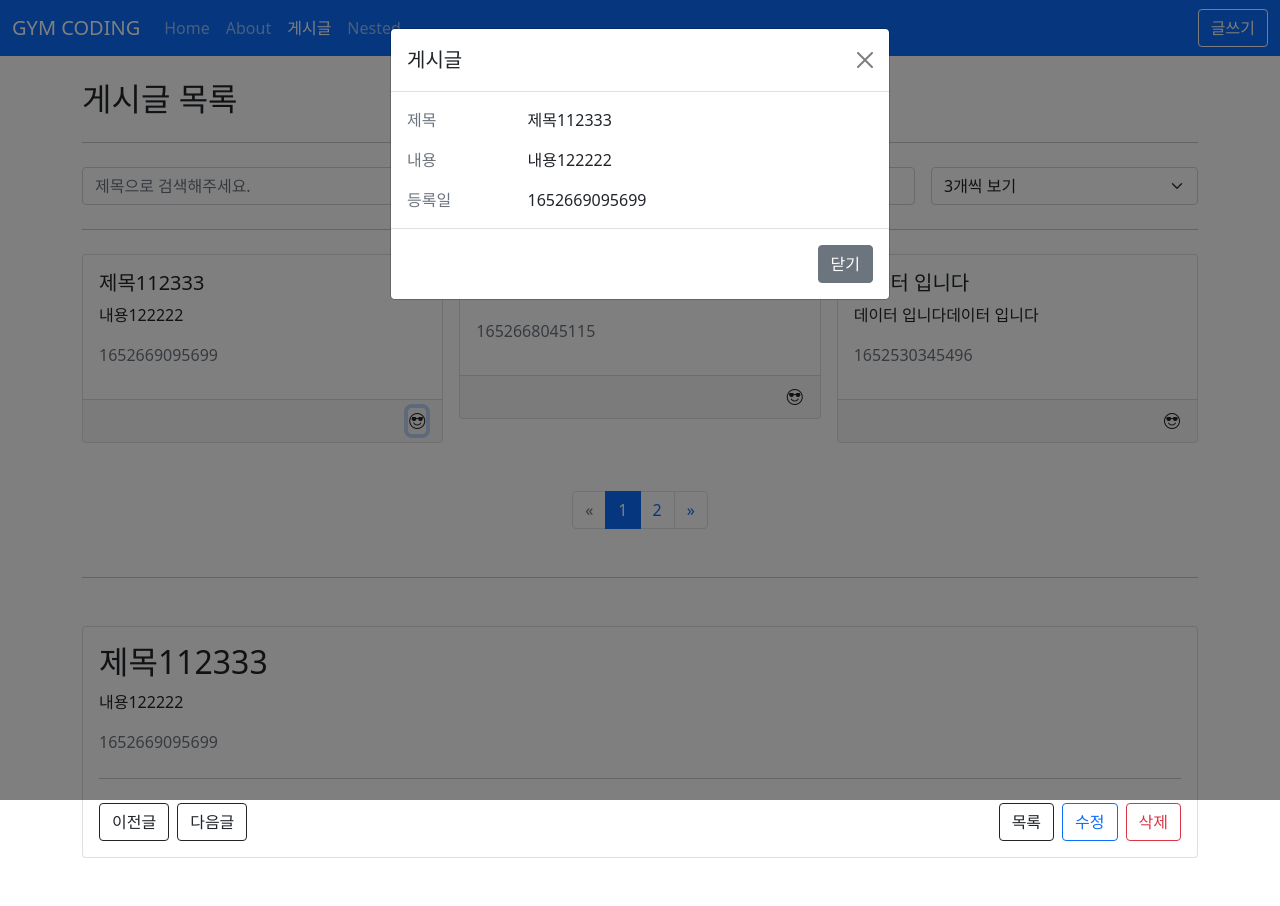
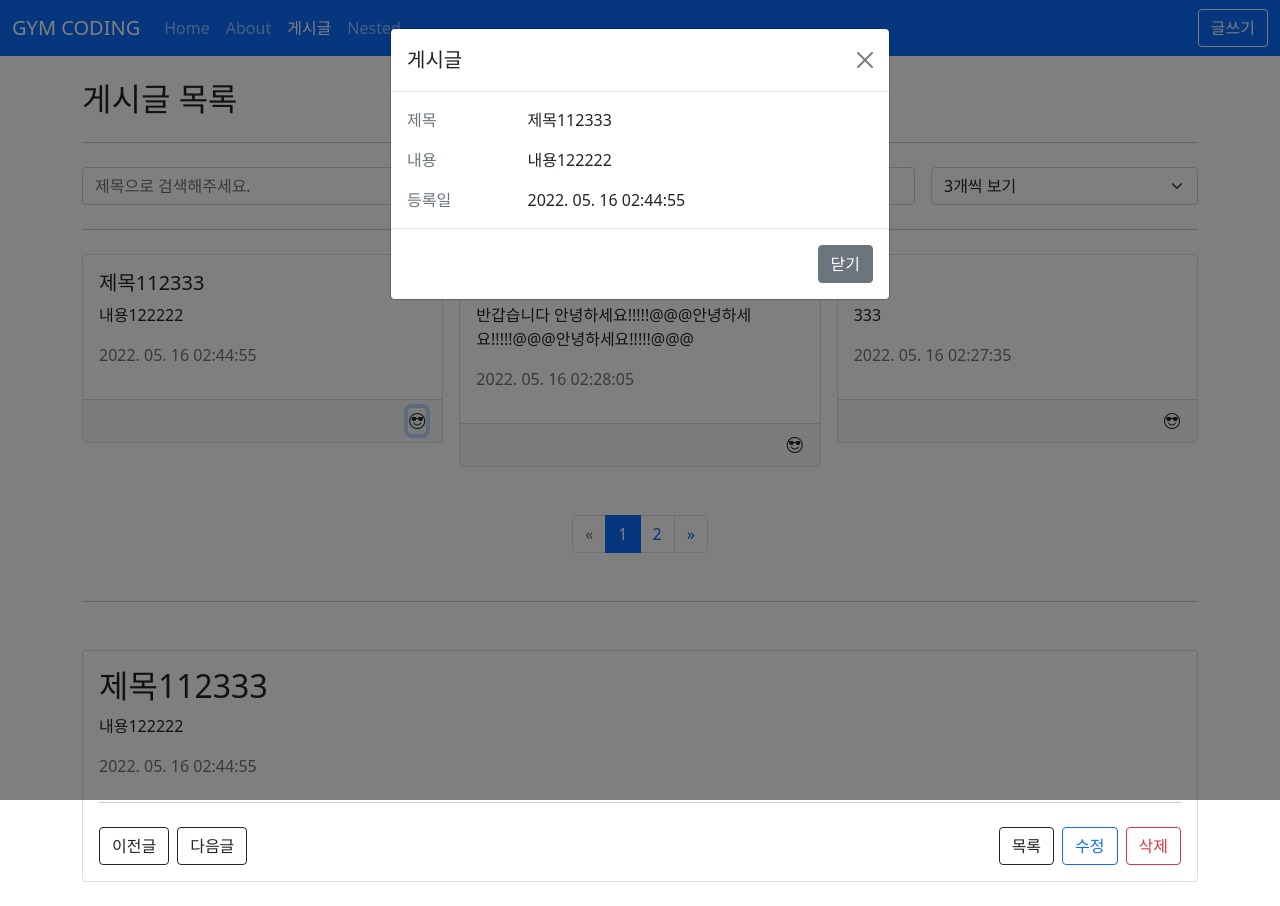
Before and after one commit to gymcoding/vue3-posts, a Vue app: page /posts in a window 1280 px wide. Both pictures are taken after a click on the button 417 px from the left and 421 px from the top of the page. Before the commit the page ends 882 px from the top, so only its background shows below. Built offline with nearby package versions, Linux system fonts and the light colour scheme; data requests are answered from the project's data file.

Commit message:
19_dayjs_plugin

```diff
--- a/db.json
+++ b/db.json
@@ -9,6 +9,7 @@
     {
       "title": "222",
       "content": "333",
+      "createdAt": 1652668055115,
       "id": 11
     },
     {
@@ -20,6 +21,7 @@
     {
       "title": "안녕하세요!!!!!",
       "content": "반갑습니다 안녕하세요!!!!!@@@안녕하세요!!!!!@@@안녕하세요!!!!!@@@",
+      "createdAt": 1652668085115,
       "id": 13
     },
     {
--- a/package.json
+++ b/package.json
@@ -12,6 +12,7 @@
     "axios": "^0.27.2",
     "bootstrap": "^5.1.3",
     "bootstrap-icons": "^1.8.1",
+    "dayjs": "^1.11.2",
     "vue": "^3.2.33",
     "vue-router": "^4.0.15"
   },
--- a/src/components/posts/PostItem.vue
+++ b/src/components/posts/PostItem.vue
@@ -4,7 +4,7 @@
 		<p class="card-text">
 			{{ content }}
 		</p>
-		<p class="text-muted">{{ createdAt }}</p>
+		<p class="text-muted">{{ createdDate }}</p>
 		<template #footer>
 			<div class="d-flex flex-row-reverse">
 				<button class="btn p-0" @click.stop="$emit('modal')">
@@ -16,7 +16,9 @@
 </template>
 
 <script setup>
-defineProps({
+import { computed, inject } from 'vue';
+
+const props = defineProps({
 	title: {
 		type: String,
 		required: true,
@@ -29,6 +31,10 @@ defineProps({
 	},
 });
 defineEmits(['modal']);
+const dayjs = inject('dayjs');
+const createdDate = computed(() =>
+	dayjs(props.createdAt).format('YYYY. MM. DD HH:mm:ss'),
+);
 </script>
 
 <style lang="scss" scoped></style>
--- a/src/components/posts/PostModal.vue
+++ b/src/components/posts/PostModal.vue
@@ -7,7 +7,9 @@
 				<div class="col-3 text-muted">내용</div>
 				<div class="col-9">{{ content }}</div>
 				<div class="col-3 text-muted">등록일</div>
-				<div class="col-9">{{ createdAt }}</div>
+				<div class="col-9">
+					{{ $dayjs(createdAt).format('YYYY. MM. DD HH:mm:ss') }}
+				</div>
 			</div>
 		</template>
 		<template #actions>
--- a/src/main.js
+++ b/src/main.js
@@ -4,6 +4,7 @@ import { createApp } from 'vue';
 import App from './App.vue';
 import router from '@/router';
 import globalDirectives from './plugins/global-directives';
+import dayjs from './plugins/dayjs';
 // import focus from '@/directives/focus';
 // import globalComponents from '@/plugins/global-components';
 
@@ -12,6 +13,7 @@ const app = createApp(App);
 // app.directive('focus', focus);
 app.use(router);
 app.use(globalDirectives);
+app.use(dayjs);
 app.mount('#app');
 import 'bootstrap/dist/js/bootstrap.js';
 
--- /dev/null
+++ b/src/plugins/dayjs.js
@@ -0,0 +1,8 @@
+import dayjs from 'dayjs';
+
+export default {
+	install(app) {
+		app.config.globalProperties.$dayjs = dayjs;
+		app.provide('dayjs', dayjs);
+	},
+};
--- a/src/views/posts/PostDetailView.vue
+++ b/src/views/posts/PostDetailView.vue
@@ -2,7 +2,9 @@
 	<div>
 		<h2>{{ post.title }}</h2>
 		<p>{{ post.content }}</p>
-		<p class="text-muted">{{ post.createdAt }}</p>
+		<p class="text-muted">
+			{{ $dayjs(post.createdAt).format('YYYY. MM. DD HH:mm:ss') }}
+		</p>
 		<hr class="my-4" />
 		<div class="row g-2">
 			<div class="col-auto">
```
Also changed, not shown: 1 other file (tests, documents, lock files or other folders).
